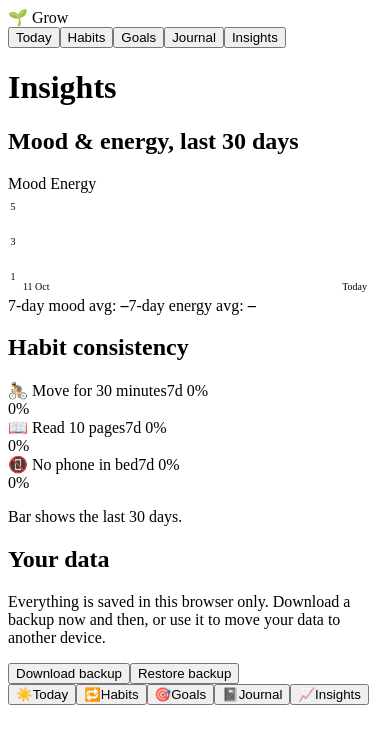
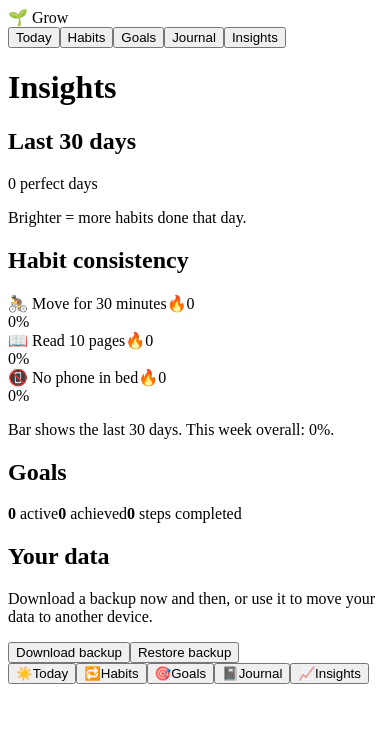
Before and after one commit to VugieStudios/TestApp, a React (Vite) app: page / in a window 390 px wide. Both pictures are taken after a click on the button "Insights". Shown: the top 744 px of the page. Built offline with nearby package versions, Linux system fonts and the light colour scheme; the HTML template or start-up script is replaced by a standard one.

Commit message:
Remove mood/energy check-in, add phone app install + mobile polish
Co-Authored-By: Claude Opus 5.5 <noreply@anthropic.com>
Claude-Session: https://claude.ai/code/session_01Nsx5HdAjdByY1JDkxq2xeg

```diff
--- a/src/styles.css
+++ b/src/styles.css
@@ -106,10 +106,6 @@ textarea { resize: vertical; }
 .emoji { font-size: 1.2rem; }
 .streak { font-size: 0.85rem; color: var(--energy); }
 
-.scale { display: flex; gap: 8px; }
-.scale button { flex: 1; font-size: 1.3rem; padding: 10px 0; background: var(--bg); border-color: var(--line); }
-.scale button.selected { background: var(--accent-soft); border-color: var(--accent); }
-
 .stats { display: flex; gap: 16px; flex-wrap: wrap; font-size: 0.9rem; }
 
 .heat { display: grid; grid-template-columns: repeat(14, 1fr); gap: 4px; }
@@ -122,17 +118,27 @@ textarea { resize: vertical; }
 .entry { white-space: pre-wrap; }
 .entry .label { margin-bottom: 2px; }
 
-.chart { width: 100%; height: auto; }
-.chart .grid { stroke: var(--line); }
-.chart .axis { fill: var(--muted); font-size: 11px; }
-.chart .series { fill: none; stroke-width: 2.5; stroke-linejoin: round; stroke-linecap: round; }
-.chart .mood { stroke: var(--accent); fill: var(--accent); }
-.chart .energy { stroke: var(--energy); fill: var(--energy); }
-.chart path.series { fill: none; }
-.legend { display: flex; gap: 16px; font-size: 0.82rem; color: var(--muted); }
-.swatch { display: inline-block; width: 10px; height: 10px; border-radius: 3px; margin-right: 4px; }
-.swatch.mood { background: var(--accent); }
-.swatch.energy { background: var(--energy); }
-
 .bar-row { display: flex; align-items: center; gap: 10px; }
 .bar-row .bar { width: 90px; flex: none; }
+.bar-row .pct { width: 36px; text-align: right; }
+.row.wrap { flex-wrap: wrap; }
+
+.month { display: grid; grid-template-columns: repeat(10, 1fr); gap: 5px; }
+.month-day {
+  aspect-ratio: 1; border-radius: 6px; border: 1px solid var(--line);
+  background: color-mix(in srgb, var(--accent) calc(var(--fill) * 100%), var(--bg));
+}
+
+/* Phone polish */
+html { -webkit-text-size-adjust: 100%; }
+body { -webkit-tap-highlight-color: transparent; overscroll-behavior-y: none; }
+input, textarea { font-size: 16px; } /* stops iPhone zooming in when you tap a field */
+.topbar { padding-top: calc(12px + env(safe-area-inset-top)); }
+.content { padding-left: max(16px, env(safe-area-inset-left)); padding-right: max(16px, env(safe-area-inset-right)); }
+@media (max-width: 719px) {
+  h1 { font-size: 1.6rem; }
+  .content { padding-bottom: calc(96px + env(safe-area-inset-bottom)); }
+  .checklist label { padding: 12px 6px; }
+  .bar-row .bar { width: 60px; }
+  .heat { gap: 3px; }
+}
--- a/src/views/Insights.jsx
+++ b/src/views/Insights.jsx
@@ -1,51 +1,6 @@
 import { useRef } from 'react'
 import { lastDays, prettyDate, todayKey } from '../dates.js'
-
-function TrendChart({ days, entries }) {
-  const W = 600
-  const H = 160
-  const pad = 24
-  const x = (i) => pad + (i * (W - pad * 2)) / (days.length - 1)
-  const y = (v) => H - pad - ((v - 1) * (H - pad * 2)) / 4
-
-  const line = (key) => {
-    let d = ''
-    let pen = false
-    days.forEach((day, i) => {
-      const v = entries[day]?.[key]
-      if (v) {
-        d += `${pen ? 'L' : 'M'}${x(i)},${y(v)} `
-        pen = true
-      } else pen = false
-    })
-    return d
-  }
-
-  return (
-    <svg viewBox={`0 0 ${W} ${H}`} className="chart" role="img" aria-label="Mood and energy over the last 30 days">
-      {[1, 3, 5].map((v) => (
-        <g key={v}>
-          <line x1={pad} x2={W - pad} y1={y(v)} y2={y(v)} className="grid" />
-          <text x={4} y={y(v) + 4} className="axis">{v}</text>
-        </g>
-      ))}
-      <path d={line('mood')} className="series mood" />
-      <path d={line('energy')} className="series energy" />
-      {days.map((day, i) =>
-        ['mood', 'energy'].map((k) =>
-          entries[day]?.[k] ? <circle key={day + k} cx={x(i)} cy={y(entries[day][k])} r={3} className={`dot ${k}`} /> : null
-        )
-      )}
-      <text x={pad} y={H - 4} className="axis">{prettyDate(days[0], { day: 'numeric', month: 'short' })}</text>
-      <text x={W - pad} y={H - 4} className="axis" textAnchor="end">Today</text>
-    </svg>
-  )
-}
-
-function avg(values) {
-  const v = values.filter(Boolean)
-  return v.length ? (v.reduce((a, b) => a + b, 0) / v.length).toFixed(1) : '–'
-}
+import { streak } from '../store.js'
 
 export default function Insights({ data, actions }) {
   const days30 = lastDays(30)
@@ -55,10 +10,15 @@ export default function Insights({ data, actions }) {
 
   const rate = (habitId, days) => Math.round((days.filter((d) => data.checks[d]?.[habitId]).length / days.length) * 100)
 
-  // Mood on days you hit all habits vs. days you didn't
-  const tracked = days30.filter((d) => data.entries[d]?.mood && habits.length)
-  const allDone = tracked.filter((d) => habits.every((h) => data.checks[d]?.[h.id]))
-  const notAll = tracked.filter((d) => !allDone.includes(d))
+  // Share of all habits done per day, for the last 30 days
+  const daily = days30.map((d) => {
+    if (!habits.length) return 0
+    return habits.filter((h) => data.checks[d]?.[h.id]).length / habits.length
+  })
+  const perfectDays = daily.filter((v) => v === 1 && habits.length).length
+
+  const goals = data.goals
+  const stepsDone = goals.reduce((n, g) => n + g.steps.filter((s) => s.done).length, 0)
 
   const exportData = () => {
     const blob = new Blob([JSON.stringify(data, null, 2)], { type: 'application/json' })
@@ -88,28 +48,21 @@ export default function Insights({ data, actions }) {
 
       <section className="card">
         <div className="card-head">
-          <h2>Mood & energy, last 30 days</h2>
+          <h2>Last 30 days</h2>
+          <span className="muted small">{perfectDays} perfect days</span>
         </div>
-        <div className="legend">
-          <span><i className="swatch mood" /> Mood</span>
-          <span><i className="swatch energy" /> Energy</span>
+        <div className="month">
+          {days30.map((d, i) => (
+            <div
+              key={d}
+              className="month-day"
+              title={`${prettyDate(d, { day: 'numeric', month: 'short' })}: ${Math.round(daily[i] * 100)}%`}
+              style={{ '--fill': daily[i] }}
+            />
+          ))}
         </div>
-        <TrendChart days={days30} entries={data.entries} />
-        <div className="stats">
-          <span>7-day mood avg: <b>{avg(days7.map((d) => data.entries[d]?.mood))}</b></span>
-          <span>7-day energy avg: <b>{avg(days7.map((d) => data.entries[d]?.energy))}</b></span>
-        </div>
+        <p className="muted small">Brighter = more habits done that day.</p>
       </section>
-
-      {allDone.length >= 3 && notAll.length >= 3 && (
-        <section className="card">
-          <h2>Do your habits lift your mood?</h2>
-          <p>
-            On days you finished every habit your mood averaged <b>{avg(allDone.map((d) => data.entries[d].mood))}</b>,
-            compared to <b>{avg(notAll.map((d) => data.entries[d].mood))}</b> on other days.
-          </p>
-        </section>
-      )}
 
       <section className="card">
         <h2>Habit consistency</h2>
@@ -117,20 +70,27 @@ export default function Insights({ data, actions }) {
         {habits.map((h) => (
           <div key={h.id} className="bar-row">
             <span className="grow">{h.emoji} {h.name}</span>
-            <span className="muted small">7d {rate(h.id, days7)}%</span>
+            <span className="muted small">🔥{streak(data.checks, h.id)}</span>
             <div className="bar"><div style={{ width: `${rate(h.id, days30)}%` }} /></div>
-            <span className="small">{rate(h.id, days30)}%</span>
+            <span className="small pct">{rate(h.id, days30)}%</span>
           </div>
         ))}
-        <p className="muted small">Bar shows the last 30 days.</p>
+        <p className="muted small">Bar shows the last 30 days. This week overall: {habits.length ? Math.round(habits.reduce((n, h) => n + rate(h.id, days7), 0) / habits.length) : 0}%.</p>
+      </section>
+
+      <section className="card">
+        <h2>Goals</h2>
+        <div className="stats">
+          <span><b>{goals.filter((g) => !g.done).length}</b> active</span>
+          <span><b>{goals.filter((g) => g.done).length}</b> achieved</span>
+          <span><b>{stepsDone}</b> steps completed</span>
+        </div>
       </section>
 
       <section className="card">
         <h2>Your data</h2>
-        <p className="muted">
-          Everything is saved in this browser only. Download a backup now and then, or use it to move your data to another device.
-        </p>
-        <div className="row tight">
+        <p className="muted">Download a backup now and then, or use it to move your data to another device.</p>
+        <div className="row tight wrap">
           <button onClick={exportData}>Download backup</button>
           <button className="ghost" onClick={() => fileRef.current.click()}>Restore backup</button>
           <input ref={fileRef} type="file" accept="application/json" hidden onChange={importData} />
--- a/src/views/Journal.jsx
+++ b/src/views/Journal.jsx
@@ -1,7 +1,6 @@
 import { useState } from 'react'
 import { prettyDate } from '../dates.js'
 
-const MOODS = ['😞', '🙁', '😐', '🙂', '😄']
 const FIELDS = [
   ['gratitude', 'Grateful for'],
   ['win', 'Win'],
@@ -19,7 +18,7 @@ export default function Journal({ data }) {
     .filter((d) => {
       const e = data.entries[d]
       const hasText = FIELDS.some(([k]) => e[k]?.trim())
-      if (!hasText && !e.mood) return false
+      if (!hasText) return false
       return !q || FIELDS.some(([k]) => e[k]?.toLowerCase().includes(q))
     })
 
@@ -38,10 +37,6 @@ export default function Journal({ data }) {
           <article key={d} className="card">
             <div className="card-head">
               <h2>{prettyDate(d, { weekday: 'short', day: 'numeric', month: 'long', year: 'numeric' })}</h2>
-              <span>
-                {e.mood ? MOODS[e.mood - 1] : ''}
-                {e.energy ? <span className="muted small"> ⚡{e.energy}</span> : ''}
-              </span>
             </div>
             {FIELDS.filter(([k]) => e[k]?.trim()).map(([k, label]) => (
               <p key={k} className="entry">
--- a/src/views/Today.jsx
+++ b/src/views/Today.jsx
@@ -1,29 +1,11 @@
 import { prettyDate, todayKey, daysUntil } from '../dates.js'
 import { streak } from '../store.js'
 
-const MOODS = ['😞', '🙁', '😐', '🙂', '😄']
 const PROMPTS = [
   { key: 'gratitude', label: "I'm grateful for…" },
   { key: 'win', label: "Today's win" },
   { key: 'improve', label: 'Tomorrow I want to do better at…' },
 ]
-
-export function Scale({ value, onChange, labels }) {
-  return (
-    <div className="scale">
-      {labels.map((label, i) => (
-        <button
-          key={i}
-          className={value === i + 1 ? 'selected' : ''}
-          onClick={() => onChange(value === i + 1 ? null : i + 1)}
-          aria-label={`${i + 1} of ${labels.length}`}
-        >
-          {label}
-        </button>
-      ))}
-    </div>
-  )
-}
 
 export default function Today({ data, actions, goTo }) {
   const date = todayKey()
@@ -78,14 +60,6 @@ export default function Today({ data, actions, goTo }) {
       </section>
 
       <section className="card">
-        <h2>Check-in</h2>
-        <p className="label">Mood</p>
-        <Scale value={entry.mood} onChange={(v) => actions.saveEntry(date, { mood: v })} labels={MOODS} />
-        <p className="label">Energy</p>
-        <Scale value={entry.energy} onChange={(v) => actions.saveEntry(date, { energy: v })} labels={['1', '2', '3', '4', '5']} />
-      </section>
-
-      <section className="card">
         <h2>Reflect</h2>
         {PROMPTS.map((p) => (
           <label key={p.key} className="field">
```
Also changed, not shown: index.html (+7 -1 lines), public/icon-192.png (added), public/icon-512.png (added), public/manifest.webmanifest (added).
